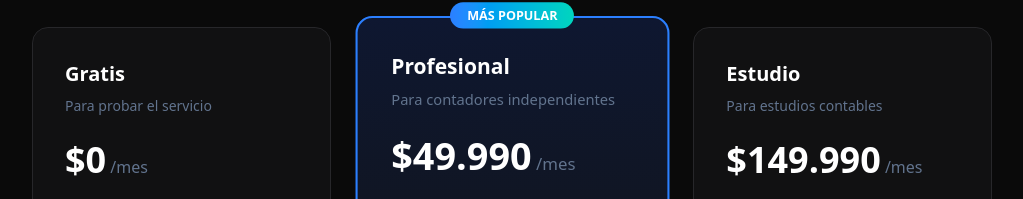
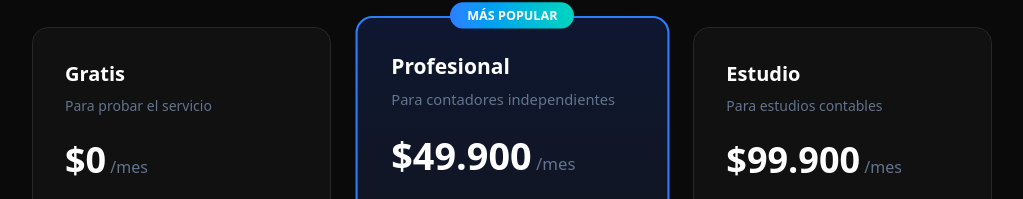
Before and after one commit to GinoGC01/AuditAi-site, an Astro site: page / in a window 1280 px wide. Shown: the part 5173-5372 px from the top of the page, without its empty margins (128-1151 px from the left). Built offline with nearby package versions, Linux system fonts and the light colour scheme; Astro itself is replaced by a stand-in of ours.

Commit message:
update Prices

```diff
--- a/src/pages/index.astro
+++ b/src/pages/index.astro
@@ -286,7 +286,7 @@ import { Image } from 'astro:assets'
             <h3 class="text-white font-bold text-xl mb-2">Profesional</h3>
             <p class="text-slate-500 text-sm mb-6">Para contadores independientes</p>
             <div class="mb-6">
-              <span class="text-4xl font-bold text-white">$49.990</span>
+              <span class="text-4xl font-bold text-white">$49.900</span>
               <span class="text-slate-500">/mes</span>
             </div>
             <ul class="space-y-3 mb-8">
@@ -307,7 +307,7 @@ import { Image } from 'astro:assets'
             <h3 class="text-white font-bold text-xl mb-2">Estudio</h3>
             <p class="text-slate-500 text-sm mb-6">Para estudios contables</p>
             <div class="mb-6">
-              <span class="text-4xl font-bold text-white">$149.990</span>
+              <span class="text-4xl font-bold text-white">$99.900</span>
               <span class="text-slate-500">/mes</span>
             </div>
             <ul class="space-y-3 mb-8">
```
